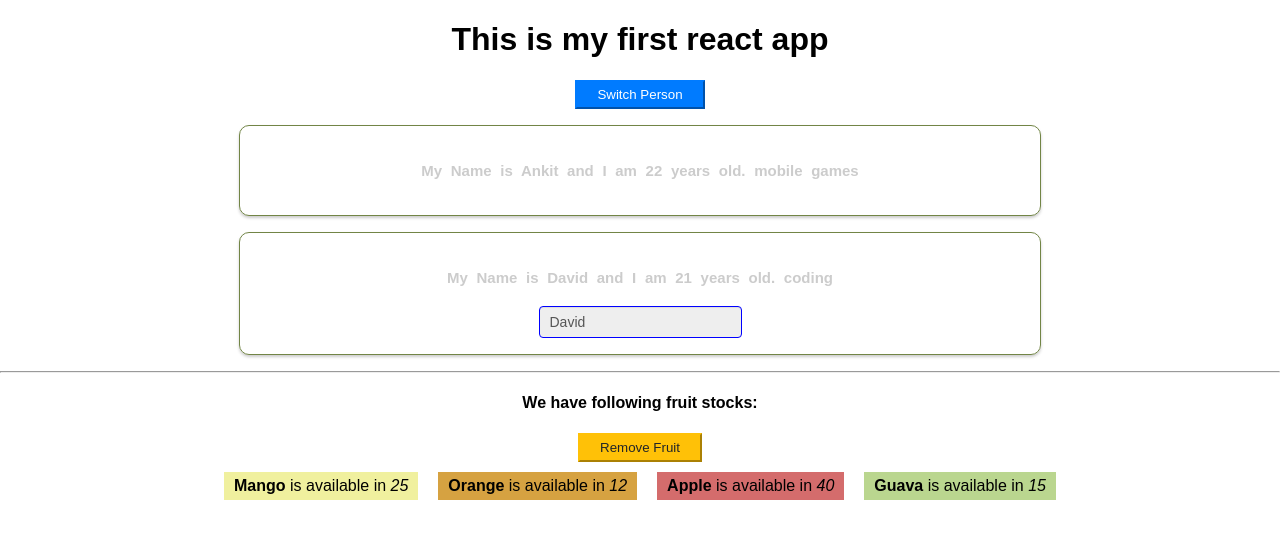
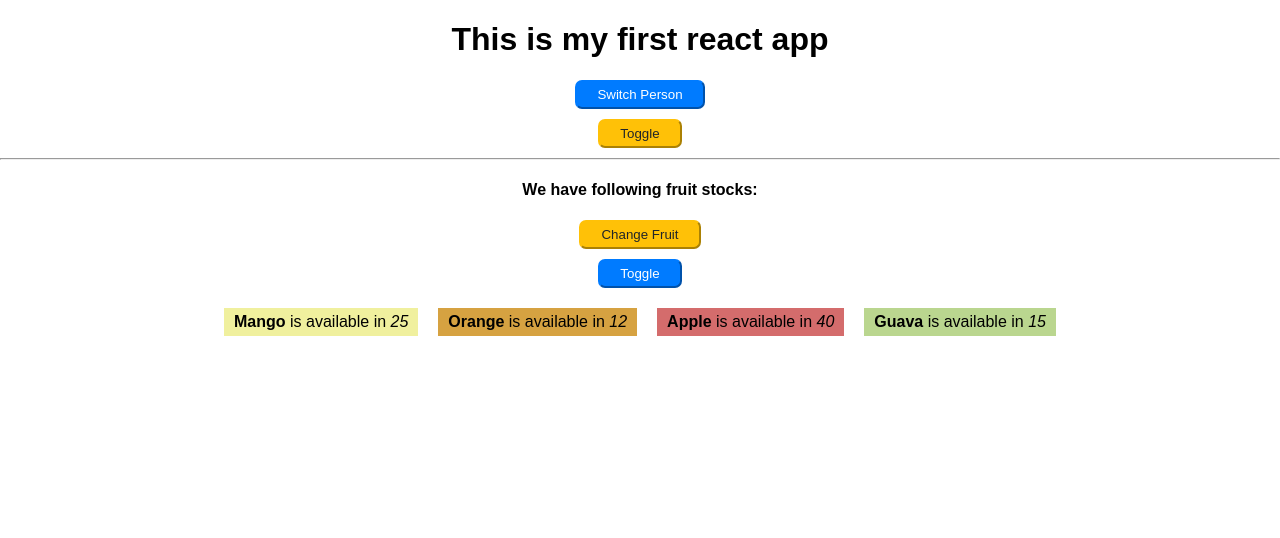
Before and after one commit to Gameonn/react-app, a React (Create React App) app: page / in a window 1280 px wide. Shown: the top 538 px of the page. Built offline with nearby package versions, Linux system fonts and the light colour scheme.

Commit message:
rendering content dynamically

```diff
--- a/src/App.css
+++ b/src/App.css
@@ -5,7 +5,8 @@
   padding: 5px 20px;
   display: block;
   text-align: center;
-  margin: auto;
+  margin: 10px auto;
+  border-radius: 7px;
 }
 
 .btn-primary {
--- a/src/App.js
+++ b/src/App.js
@@ -19,6 +19,9 @@ const app = (props) => {
       { name: "Guava", color: "green", qty: 15 },
     ],
   });
+
+  const [showPersons, setShowPersonsState] = useState(false);
+  const [showFruits, setShowFruitsState] = useState(true);
 
   const switchPersonHandler = (newName) => {
     setPersonState({
@@ -49,6 +52,27 @@ const app = (props) => {
     });
   };
 
+  const togglePersonsHandler = () => {
+    setShowPersonsState(!showPersons);
+  };
+
+  const toggleFruitHandler = () => {
+    setShowFruitsState(!showFruits);
+  };
+  let persons = null;
+
+  if (showPersons) {
+    persons = (
+      <div style={{ display: "inline-flex" }}>
+        <Person name={personState.persons[0].name} age={personState.persons[0].age} >
+          {personState.persons[0].hobby}
+        </Person>
+        <Person click={switchPersonHandler.bind(this, "Max!!")} changed={nameChangedHandler} name={personState.persons[1].name}
+          age={personState.persons[1].age} > {personState.persons[1].hobby} </Person>
+      </div>
+    );
+  }
+
   return (
     <div className="App">
       <h1> This is my first react app </h1>
@@ -58,46 +82,24 @@ const app = (props) => {
       >
         Switch Person
       </button>
-      <Person
-        name={personState.persons[0].name}
-        age={personState.persons[0].age}
-      >
-        {personState.persons[0].hobby}
-      </Person>
-      <Person
-        click={switchPersonHandler.bind(this, "Max!!")}
-        changed={nameChangedHandler}
-        name={personState.persons[1].name}
-        age={personState.persons[1].age}
-      >
-        {personState.persons[1].hobby}
-      </Person>
+      <button className="btn-warning" onClick={togglePersonsHandler}>
+        Toggle
+      </button>
+
+      {persons}
 
       <hr />
       <h4>We have following fruit stocks:</h4>
-      <button className="btn-warning" onClick={changeFruitHandler}>
-        Remove Fruit
-      </button>
-      <Fruit
-        name={fruitState.fruits[0].name}
-        qty={fruitState.fruits[0].qty}
-        color={fruitState.fruits[0].color}
-      />
-      <Fruit
-        name={fruitState.fruits[1].name}
-        qty={fruitState.fruits[1].qty}
-        color={fruitState.fruits[1].color}
-      />
-      <Fruit
-        name={fruitState.fruits[2].name}
-        qty={fruitState.fruits[2].qty}
-        color={fruitState.fruits[2].color}
-      />
-      <Fruit
-        name={fruitState.fruits[3].name}
-        qty={fruitState.fruits[3].qty}
-        color={fruitState.fruits[3].color}
-      />
+      <button className="btn-warning" onClick={changeFruitHandler}> Change Fruit </button>
+      <button className="btn-primary" onClick={toggleFruitHandler}> Toggle </button>
+      { showFruits ?
+      (<div>
+      <Fruit name={fruitState.fruits[0].name} qty={fruitState.fruits[0].qty} color={fruitState.fruits[0].color} />
+      <Fruit name={fruitState.fruits[1].name} qty={fruitState.fruits[1].qty} color={fruitState.fruits[1].color} />
+      <Fruit name={fruitState.fruits[2].name} qty={fruitState.fruits[2].qty} color={fruitState.fruits[2].color} />
+      <Fruit name={fruitState.fruits[3].name} qty={fruitState.fruits[3].qty} color={fruitState.fruits[3].color} />
+      </div>)
+      : null}
     </div>
   );
 };
--- a/src/Person/Person.css
+++ b/src/Person/Person.css
@@ -3,7 +3,7 @@
   font-weight: 400;
   word-spacing: 4.5px;
   color: #ccc;
-  width: 60%;
+  width: 40%;
   margin: 16px auto;
   border: 1px solid rgb(114, 133, 70);
   border-radius: 10px;
```
